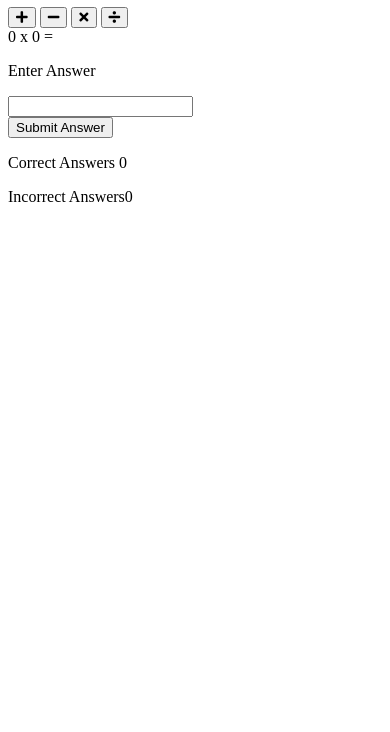
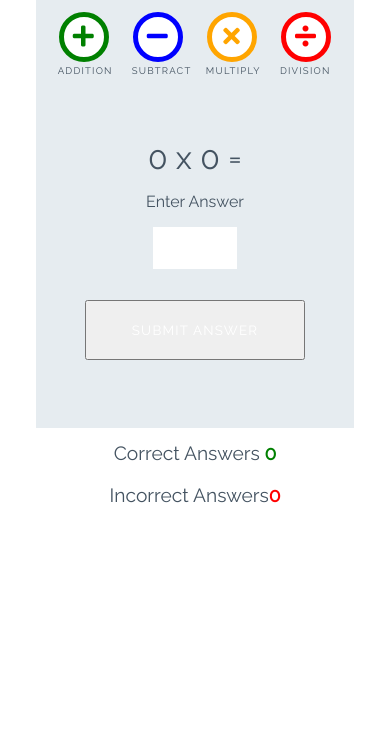
Before and after one commit to ShalOCal/Love-Maths1, a plain HTML site: page index.html in a window 390 px wide. Shown: the part 112-844 px from the top of the page. Drawn offline with Linux system fonts and the light colour scheme.

Commit message:
Add styles for game

```diff
--- a/assets/CSS/style.css
+++ b/assets/CSS/style.css
@@ -0,0 +1,252 @@
+/* --------- Global style */
+
+body {
+    background-color: white;
+    font-family: "Raleway", sans-serif;
+    color: #445361;
+    text-align: center;
+}
+
+/* --------- Heading */
+
+.heading {
+    text-align: center;
+    font-size: 2.5rem;
+}
+
+.logo {
+    height: 40px;
+    padding-right: 5px;
+}
+
+/* --------- Game layout */
+
+.game-area {
+    background-color: #E6ECF0;
+    box-sizing: border-box;
+    width: 85%;
+    height: 65vh;
+    max-height: 450px;
+    max-width: 830px;
+    margin-left: auto;
+    margin-right: auto;
+    padding: 1%;
+}
+
+.question-area {
+    width: 50%;
+    font-size: 2rem;
+    margin: auto;
+    padding: 50px 0;
+}
+
+.question-area span {
+    padding: 0 15px;
+}
+
+.score-area {
+    margin: 5px auto;
+    width: 60%;
+    font-size: 1.2rem;
+}
+
+.controls-area {
+    width: 85%;
+    margin: 30px auto;
+}
+
+#score {
+    color: green;
+    font-weight: bold;
+}
+
+#incorrect {
+    color: red;
+    font-weight: bold;
+}
+
+.answer-message {
+    display: none;
+    font-size: 1rem;
+}
+
+#answer-box {
+    border: none;
+    color: #445361;
+    display: inline-block;
+    height: 40px;
+    width: 80px;
+    font-size: 1.2rem;
+}
+
+.scores {
+    display: inline-block;
+    padding: 25px;
+}
+
+/* --------- Buttons */
+
+.btn {
+    width: 220px;
+    height: 60px;
+    font-family: "Raleway", sans-serif;
+    text-transform: uppercase;
+    letter-spacing: 1.2px;
+    color: white;
+}
+
+.btn:focus {
+    outline: none;
+}
+
+.btn--big {
+    padding-top: 10px;
+    border-radius: 50%;
+    background-color: white;
+    border: 10px solid;
+    width: 100px;
+    height: 100px;
+    font-size: 3.2rem;
+    margin: 0 30px;
+    transition: all 0.5s;
+}
+
+.btn--big::after{
+    content: attr(data-type);
+    font-size : 1rem;
+    color: #445361;
+    position: relative;
+    left: -0.5em;
+}
+
+.btn--blue {
+    border-color: blue;
+    color: blue;
+}
+
+.btn--blue:active,
+.btn--blue:hover {
+    background-color: darkblue;
+    color: white;
+}
+
+.btn--orange {
+    border-color: orange;
+    color: orange;
+}
+
+.btn--orange:active,
+.btn--orange:hover {
+    background-color: darkorange;
+    color: white;
+}
+
+.btn--red {
+    border-color: red;
+    color: red;
+}
+
+.btn--red:active,
+.btn--red:hover {
+    background-color: darkred;
+    color: white;
+}
+
+.btn--green {
+    border-color: green;
+    color: green;
+}
+
+.btn--green:active,
+.btn--green:hover {
+    background-color: darkgreen;
+    color: white;
+}
+
+.btn--gray {
+    margin-top: 25px;
+    background-color: #445361;
+    border: 1px transparent;
+    border-radius: 20px;
+}
+
+.btn--gray:active,
+.btn--gray:hover {
+    background-color: #0d1013;
+}
+
+/* --------- Media queries */
+
+@media (max-width: 414px) {
+    .controls-area {
+        width: 100%;
+    }
+
+    .btn--big {
+        margin: 0 10px;
+        padding: 5px;
+        border: 5px solid;
+        width: 50px;
+        height: 50px;
+        font-size: 1.5rem;
+    }
+
+    .btn--big::after {
+        font-size: 0.6rem;
+        left: -0.7rem;
+    }
+
+    .question-area {
+        padding: 10% 0;
+        width: 100%;
+    }
+
+    .question-area span {
+        padding: 0;
+    }
+
+    .answer-message {
+        display: block;
+    }
+
+    #answer-box {
+        display: block;
+        margin: 0 auto;
+    }
+    .btn--gray {
+        margin-top: 0;
+    }
+
+    .score-area {
+        width: 100%;
+    }
+
+    .scores {
+        margin: 0.5em auto;
+        display: block;
+        padding: 5px;
+    }
+
+    .heading {
+        font-size: 2rem;
+    }
+}
+
+@media (max-width: 320px) {
+    .game-area {
+        height: 70vh;
+    }
+
+    .controls-area {
+        width: 75%;
+        margin: 10px auto;
+    }
+
+    .btn--big {
+        margin: 10px 10px;
+    }
+    .question-area {
+        padding: 10px 0;
+    }
+
+}
--- a/index.html
+++ b/index.html
@@ -17,16 +17,16 @@
 
         <div class="game-area">
             <div class="controls-area">
-                <button class="btn btn--big btn--green">
+                <button data-type="addition" class="btn btn--big btn--green">
                     <i class="fas fa-plus"></i>
                 </button>
-                <button class="btn btn--big btn--blue">
+                <button data-type="subtract"class="btn btn--big btn--blue">
                     <i class="fas fa-minus"></i>
                 </button>
-                <button class="btn btn--big btn--orange">
+                <button data-type="multiply"class="btn btn--big btn--orange">
                     <i class="fas fa-times"></i>
                 </button>
-                <button class="btn btn--big btn--red">
+                <button data-type="division"class="btn btn--big btn--red">
                     <i class="fas fa-divide"></i>
                 </button>
             </div>
@@ -38,7 +38,7 @@
                 <p class="answer-message">Enter Answer</p>
                 <input id="answer-box" type="number">
             </div>
-            <button class="btn btn--grat">Submit Answer</button>
+            <button data-type="submit" class="btn btn--grat">Submit Answer</button>
         </div>
 
         <div class="score-area">
```
